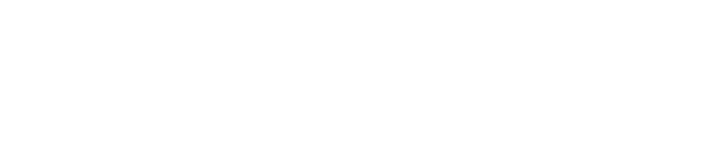
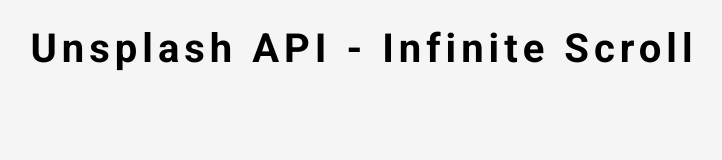
Before and after one commit to ItsJPerez/InfiniteScroller, a plain HTML site: page index.html in a window 1280 px wide. Shown: the whole page, without its empty margins (276-998 px from the left). Drawn offline with Linux system fonts and the light colour scheme.

Commit message:
Adding body and styles

```diff
--- a/index.html
+++ b/index.html
@@ -8,6 +8,10 @@
     <link rel="stylesheet" href="https://cdnjs.cloudflare.com/ajax/libs/font-awesome/6.5.2/css/all.min.css" integrity="sha512-SnH5WK+bZxgPHs44uWIX+LLJAJ9/2PkPKZ5QiAj6Ta86w+fsb2TkcmfRyVX3pBnMFcV7oQPJkl9QevSCWr3W6A==" crossorigin="anonymous" referrerpolicy="no-referrer" />
 </head>
 <body>
+    <!-- Title -->
+     <h1>Unsplash API - Infinite Scroll</h1>
 
+    <!-- Script -->
+     <script src="script.js"></script>
 </body>
 </html>
--- a/styles.css
+++ b/styles.css
@@ -8,4 +8,13 @@
 body{
     margin: 0;
     font-family: Roboto, sans-serif;
+    background-color: whitesmoke;
 }
+
+h1{
+    text-align: center;
+    margin-top: 25px;
+    margin-bottom: 15px;
+    font-size: 40px;
+    letter-spacing: 5px;
+}
```
